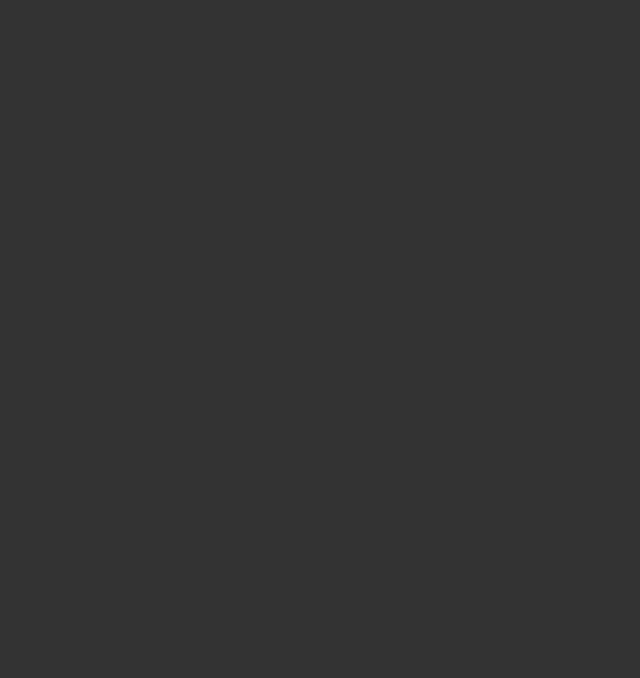
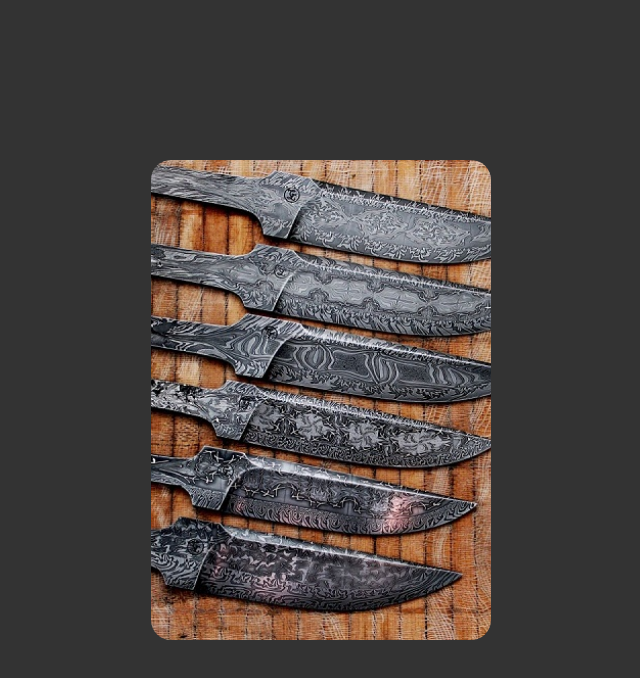
Before and after one commit to Plavin1978/ITStepCard4, a plain HTML site: page index.html in a window 1280 px wide. Shown: the whole page, without its empty margins (319-959 px from the left). Drawn offline with Linux system fonts and the light colour scheme; the site is published under a folder, as on GitHub Pages, so addresses that start at the root find nothing.

Commit message:
Add files via upload

```diff
--- a/index.html
+++ b/index.html
@@ -13,7 +13,7 @@
 <body>
     <div class="card center">
         <div class="front">
-            <img src="/img/Damask.jpg" alt="">
+            <img src="./img/Damask.jpg" alt="">
         </div>
         <div class="back">
             <div class="back-content center">
```
